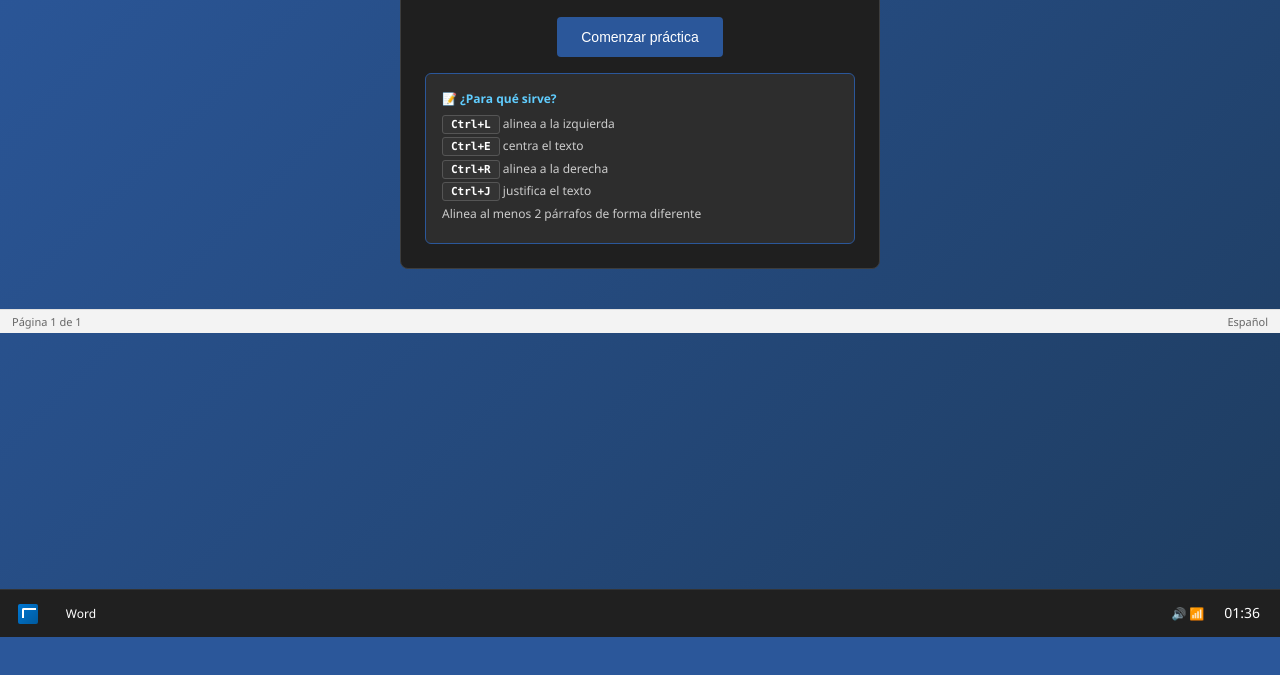
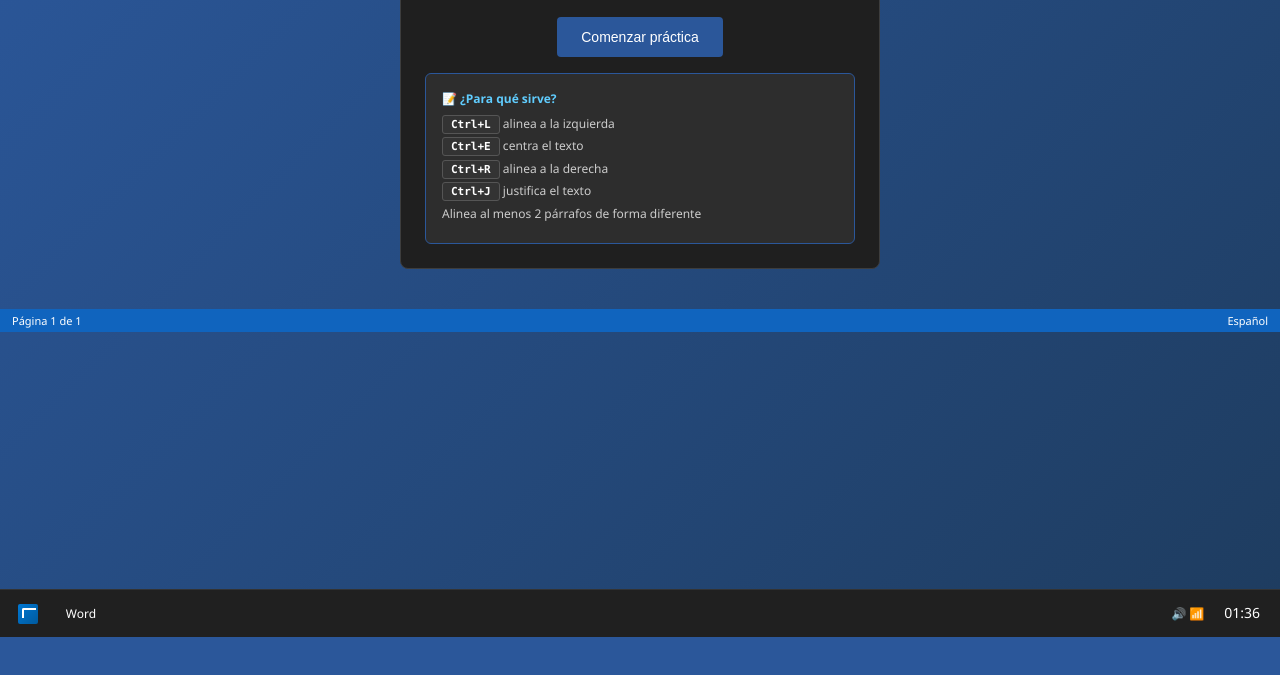
Before and after one commit to iI3lue/LearningPC, an Electron app: page contenido/office/word/word-comandos-2.html in a window 1280 px wide. Shown: the part 163-838 px from the top of the page. Drawn offline with Linux system fonts and the light colour scheme.

Commit message:
fix: status bar color consistency, formula bar focus
- Word: status bar (#1064be) consistent across levels
- PowerPoint: status bar (#b33a1d) consistent
- Excel: focused formula input for level 3

```diff
--- a/contenido/office/word/word-comandos-2.html
+++ b/contenido/office/word/word-comandos-2.html
@@ -74,7 +74,7 @@
         .document-page ::selection { background: #0078d4; color: #fff; }
         .document-center-line { position: absolute; top: 0; bottom: 0; left: 50%; width: 1px; background: #f0f0f0; pointer-events: none; }
 
-        .status-bar { background: #f3f3f3; padding: 4px 12px; display: flex; align-items: center; justify-content: space-between; font-size: 11px; color: #666; border-top: 1px solid #e0e0e0; }
+        .status-bar { background: #1064be; padding: 4px 12px; display: flex; align-items: center; justify-content: space-between; font-size: 11px; color: #fff; }
         .status-left { display: flex; align-items: center; gap: 8px; }
         .status-right { display: flex; align-items: center; gap: 8px; }
         .status-item { display: flex; align-items: center; gap: 4px; }
```
Also changed, not shown: contenido/office/powerpoint/powerpoint-comandos-2.html (+1 -1 lines).
